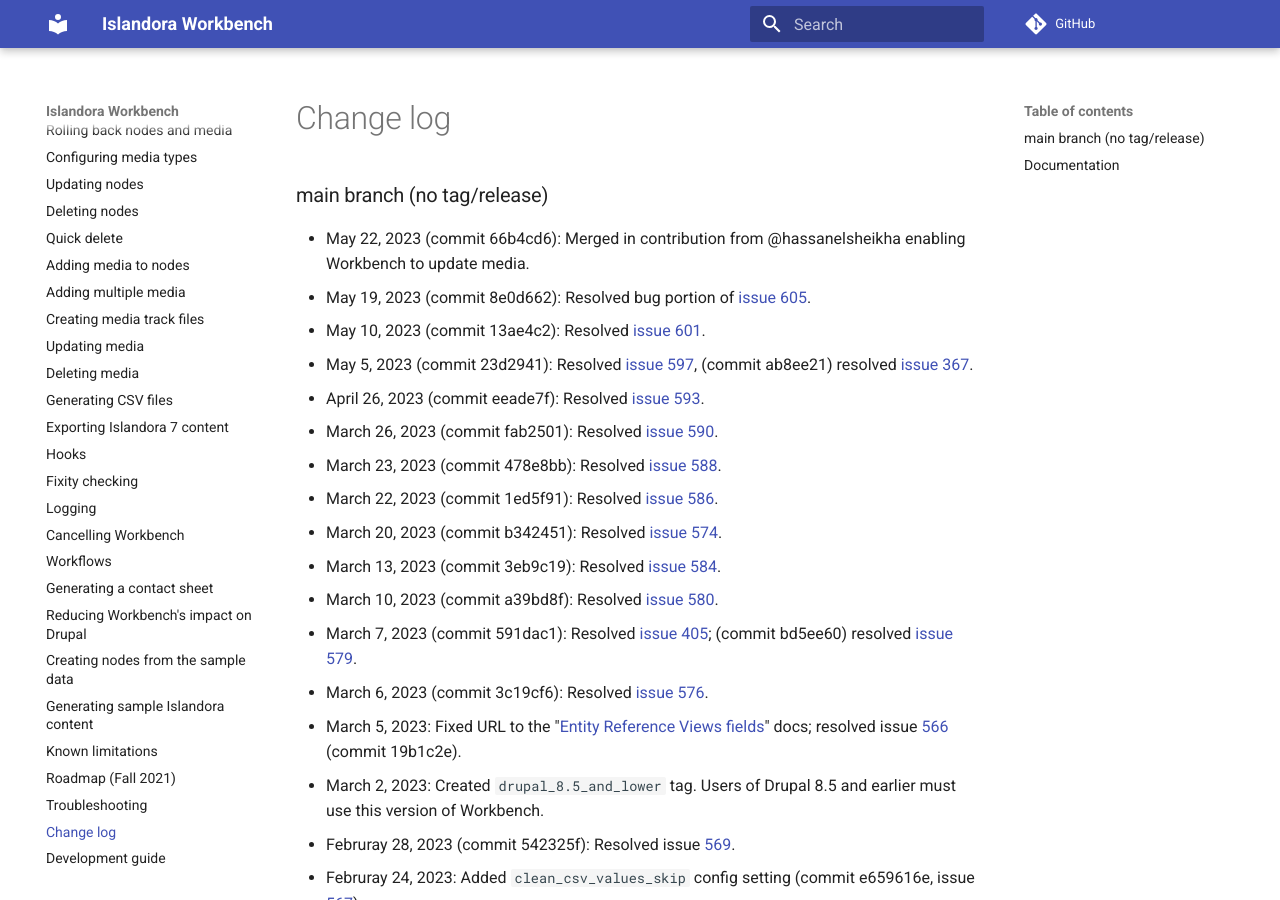
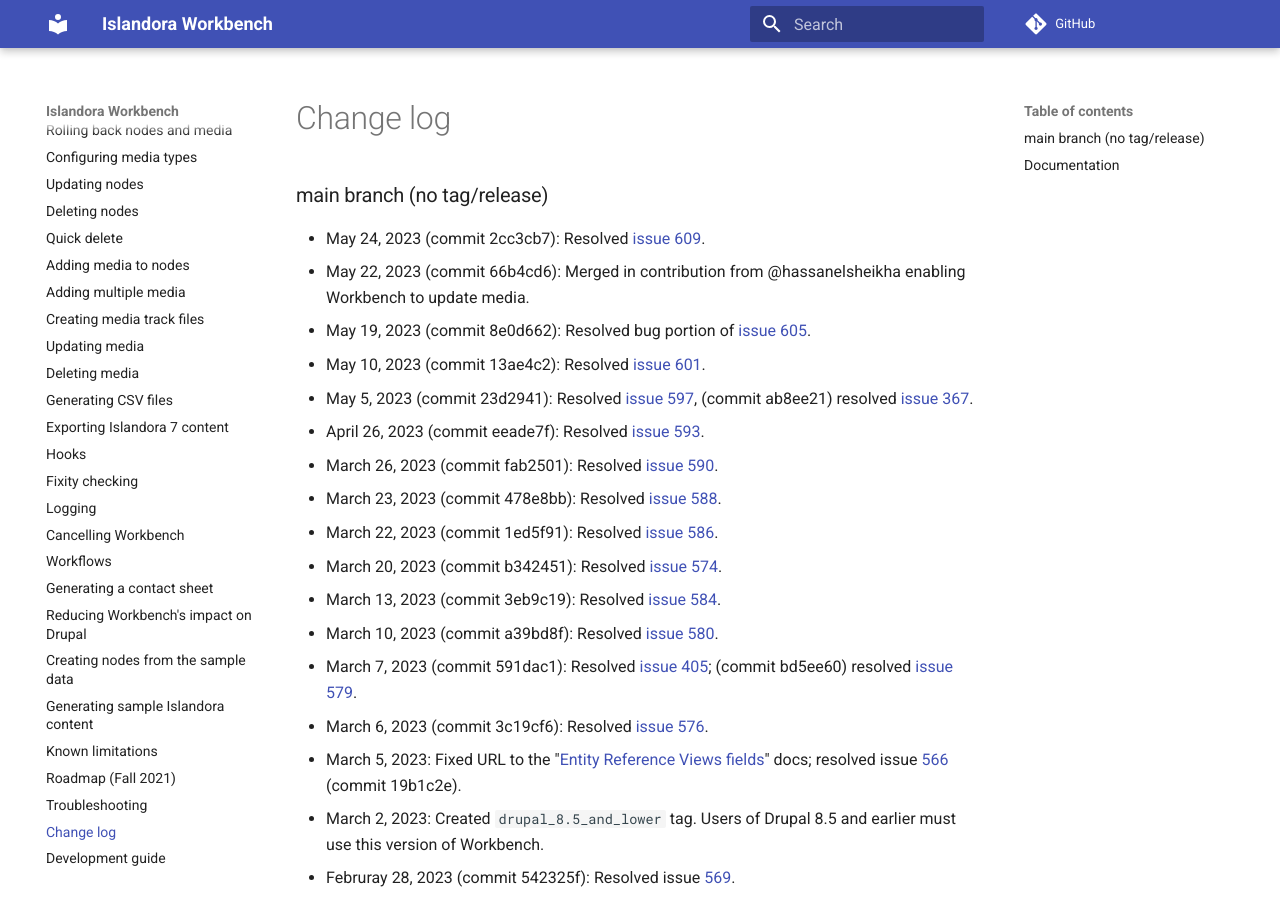
Before and after one commit to mjordan/islandora_workbench_docs, an MkDocs documentation site: the page built from docs/changelog.md, in a window 1280 px wide and 900 px high. Built offline with MkDocs 1.6.1 and Material for MkDocs 9.7.7, drawn with Linux system fonts in a browser that asks for light colours; comment, search, counter and statistics services are not loaded.

Commit message:
Updated changelog.

```diff
--- a/docs/changelog.md
+++ b/docs/changelog.md
@@ -1,5 +1,6 @@
 ### main branch (no tag/release)
 
+* May 24, 2023 (commit 2cc3cb7): Resolved [issue 609](https://github.com/mjordan/islandora_workbench/issues/609).
 * May 22, 2023 (commit 66b4cd6): Merged in contribution from @hassanelsheikha enabling Workbench to update media.
 * May 19, 2023 (commit 8e0d662): Resolved bug portion of [issue 605](https://github.com/mjordan/islandora_workbench/issues/605).
 * May 10, 2023 (commit 13ae4c2): Resolved [issue 601](https://github.com/mjordan/islandora_workbench/issues/601).
```
